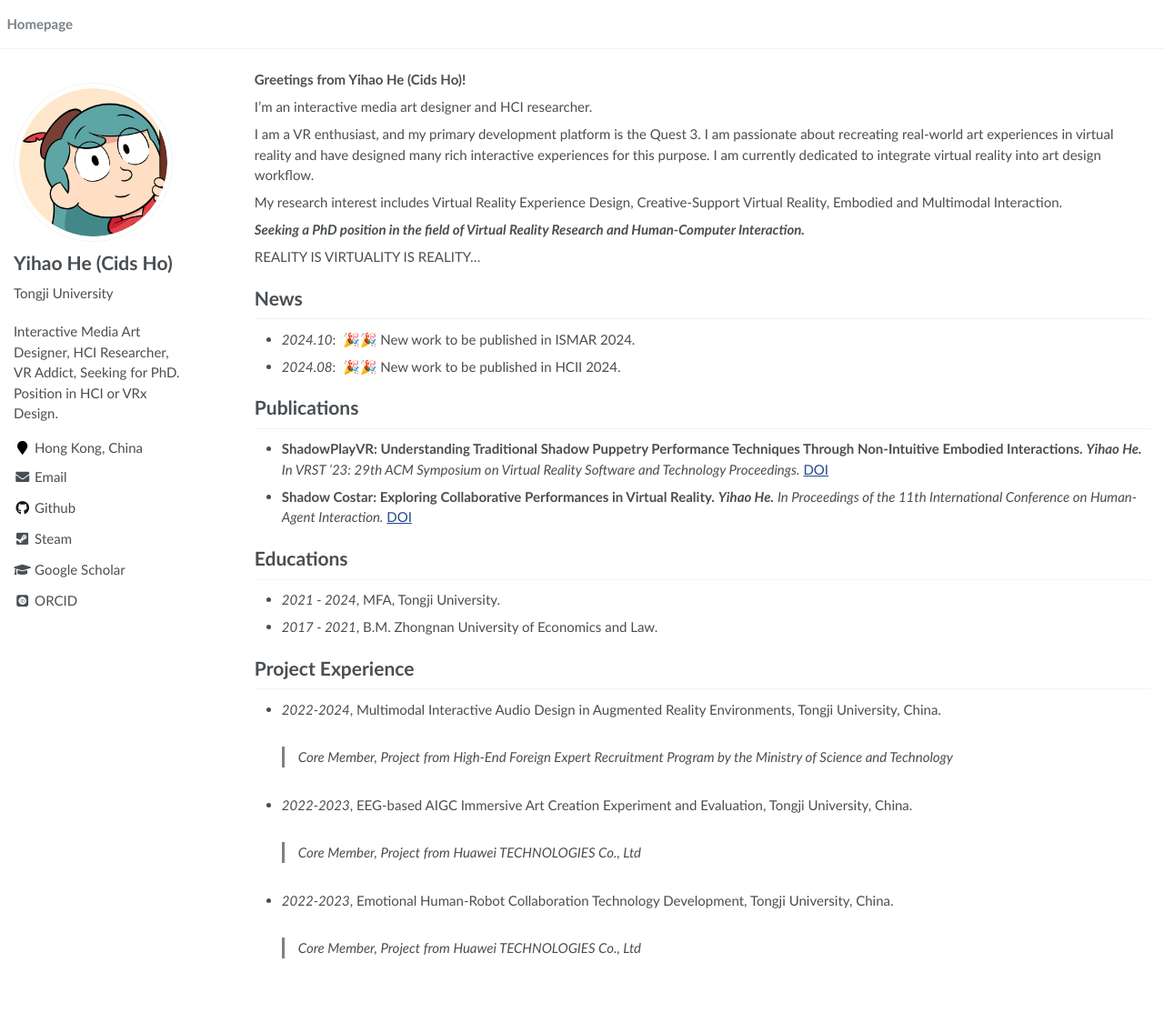
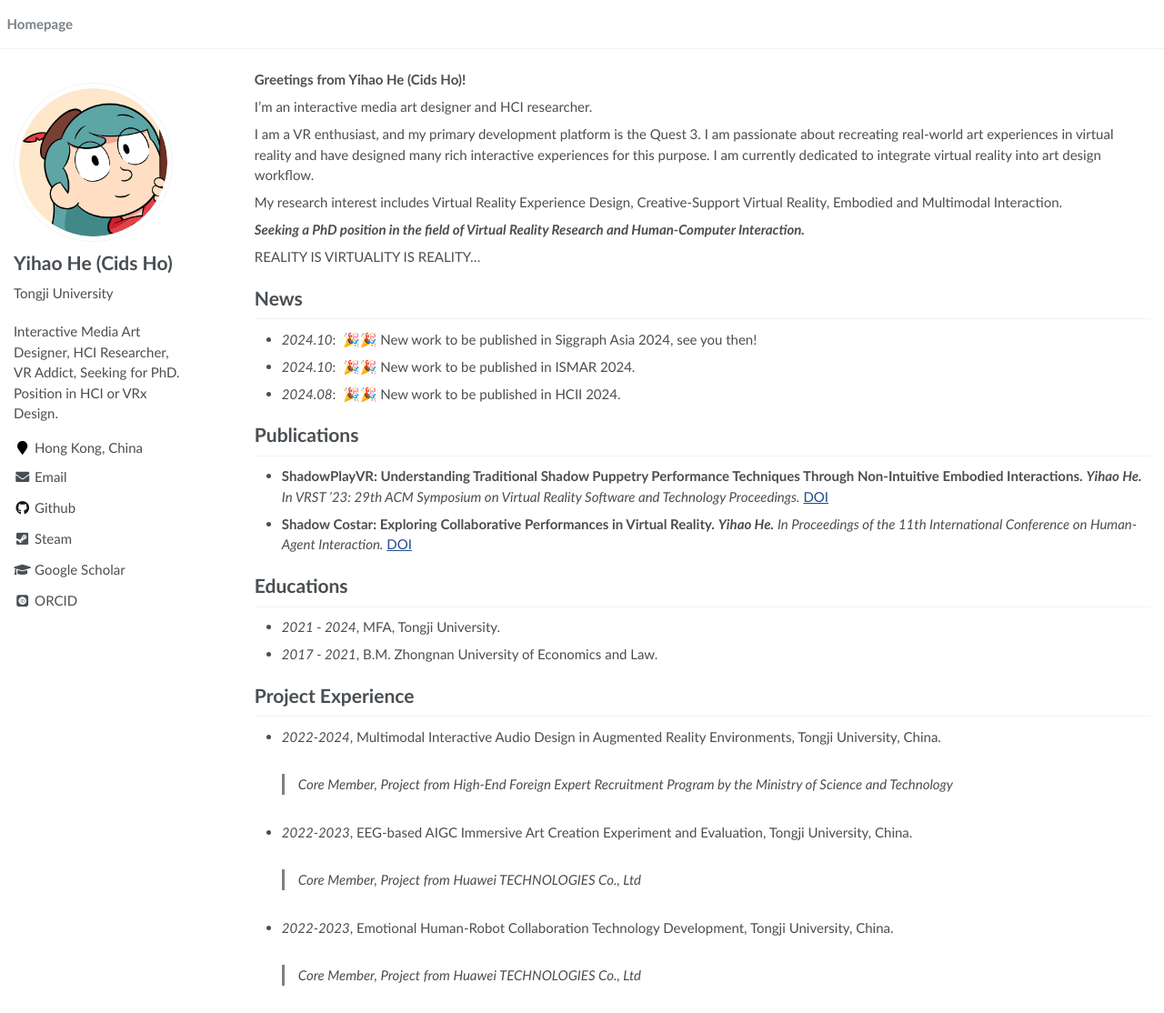
Before and after one commit to CidsHo/Cids.github.io, a Jekyll site: the page built from _pages/about.md, in a window 1280 px wide and 1114 px high. Shown: the whole window at 91% size. Built offline with Jekyll 4.4.1, drawn with Linux system fonts in a browser that asks for light colours; some web fonts are replaced.

Commit message:
Update about.md

```diff
--- a/_pages/about.md
+++ b/_pages/about.md
@@ -23,6 +23,7 @@ My research interest includes Virtual Reality Experience Design, Creative-Suppor
 REALITY IS VIRTUALITY IS REALITY...
 
 # News
+- *2024.10*: &nbsp;🎉🎉 New work to be published in Siggraph Asia 2024, see you then!
 - *2024.10*: &nbsp;🎉🎉 New work to be published in ISMAR 2024.
 - *2024.08*: &nbsp;🎉🎉 New work to be published in HCII 2024.
 
```
